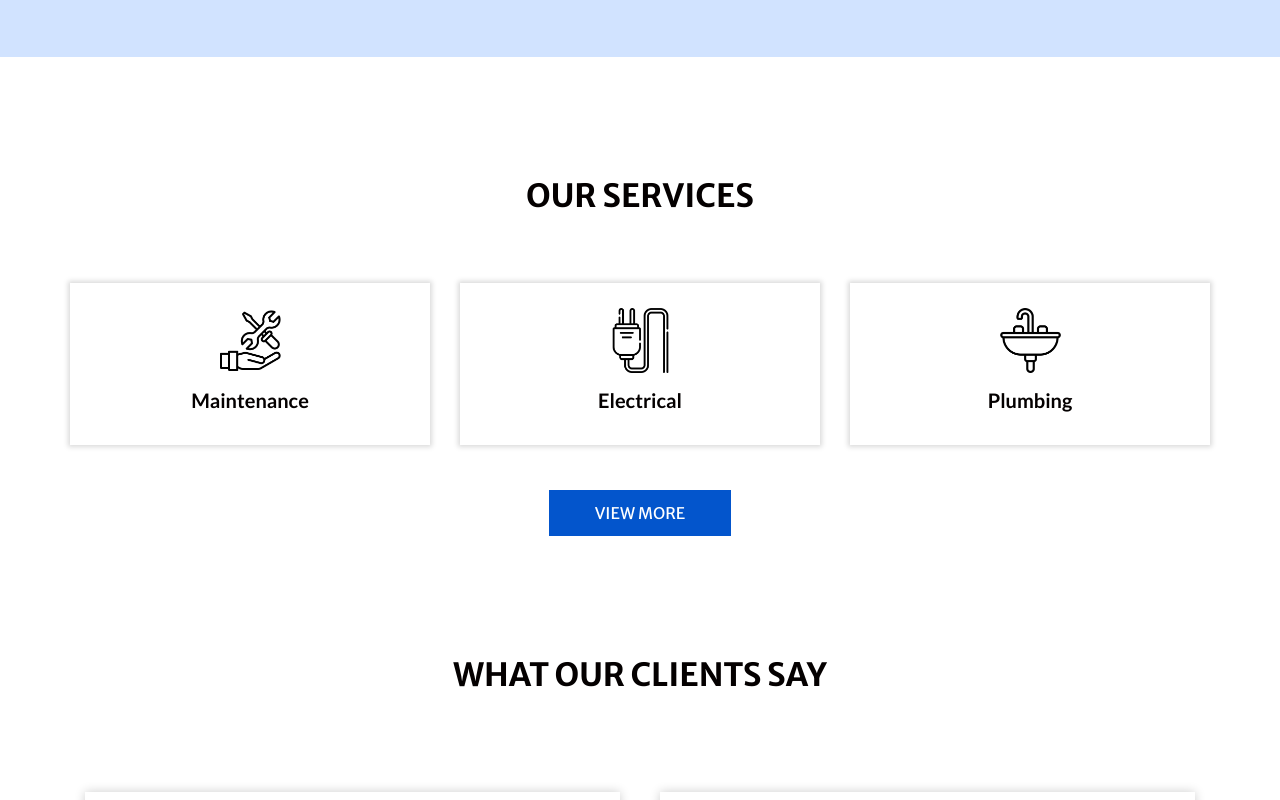
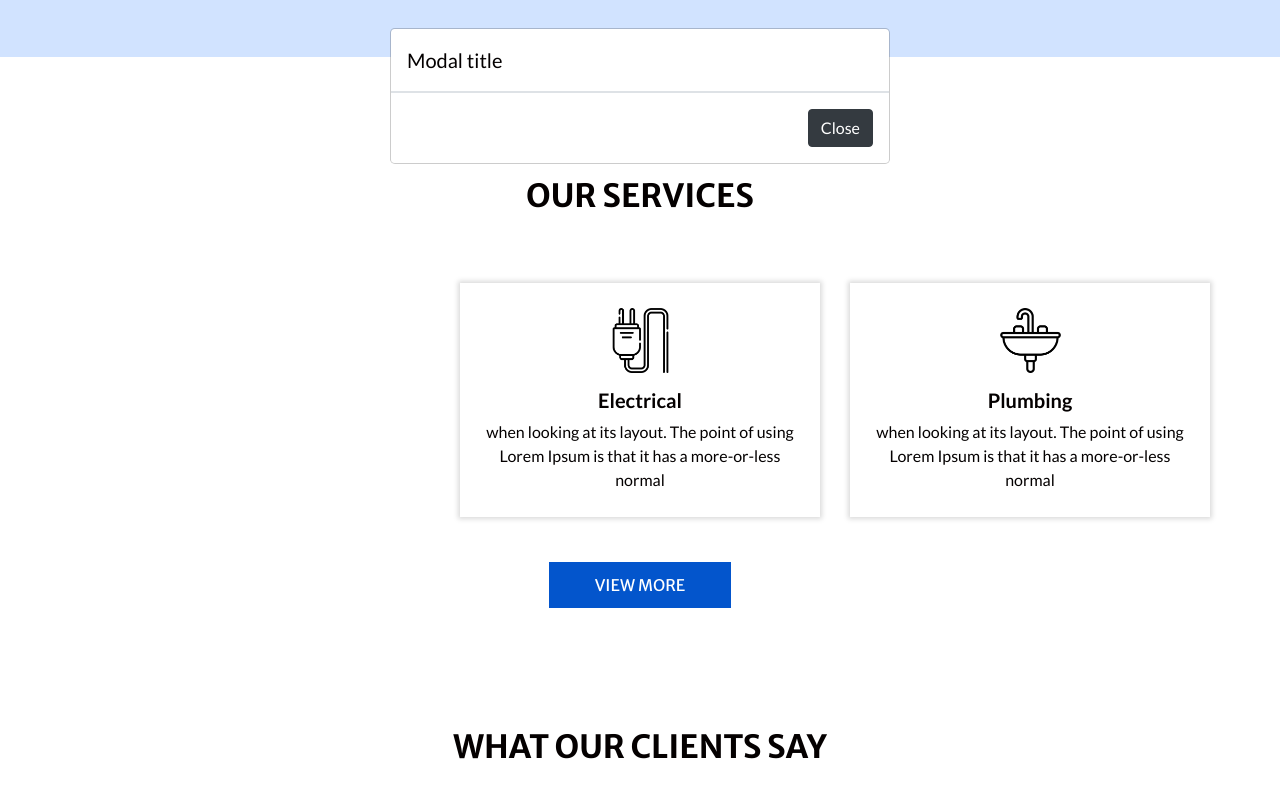
Before and after one commit to cceciliaz/INANCE, a plain HTML site: page index.html in a window 1280 px wide. Both pictures are taken after a click on the element 250 px from the left and 2888 px from the top of the page. Shown: the part 2488-3288 px from the top of the page. Drawn offline with nearby package versions, Linux system fonts and the light colour scheme; some packages are replaced by stand-ins of ours.

Commit message:
add our services animation

```diff
--- a/index.html
+++ b/index.html
@@ -247,6 +247,24 @@
                 </p>
                 </div>
             </div>
+
+    <!-- modal -->
+
+    <div class="modal" tabindex="-1">
+        <div class="modal-dialog">
+            <div class="modal-content">
+                <div class="modal-header">
+                    <h5 class="modal-title">Modal title</h5>
+                </div>
+                <div class="modal-footer">
+                    <button type="button" class="btn btn-dark bnt-close" aria-label="Close">Close</button>
+                </div>
+            </div>
+        </div>
+    </div>
+
+    <!-- end modal  -->
+
             </div>
             <div class="col-sm-6 col-md-4 mx-auto">
             <div class="box">
--- a/js/custom.js
+++ b/js/custom.js
@@ -32,13 +32,19 @@ $(".owl-carousel").owlCarousel({
 });
 
 
-/** OUR SERVICES our services animation
- * service_section
- * #box_services
- *  **/
-$("#box_servicesss").click(function(){
-    $("p").fadeToggle();
+/** our services animation **/
+
+$("#box_servicesss").click(function() {
+    $(this).hide(500, function() {
+        $(".modal").show();
+    });
 });
+
+/** close modal **/
+
+$(".bnt-close").click(function(){
+    $(".modal").hide();
+})
 
 
 /** google_map js **/
```
